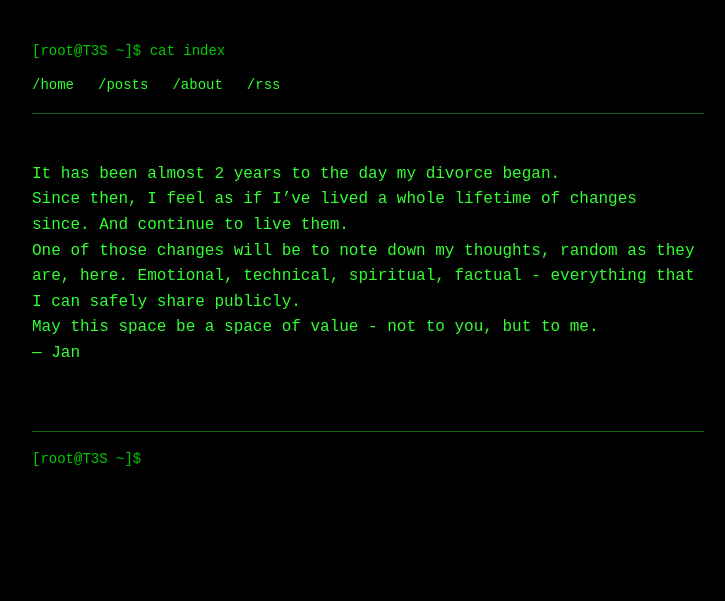
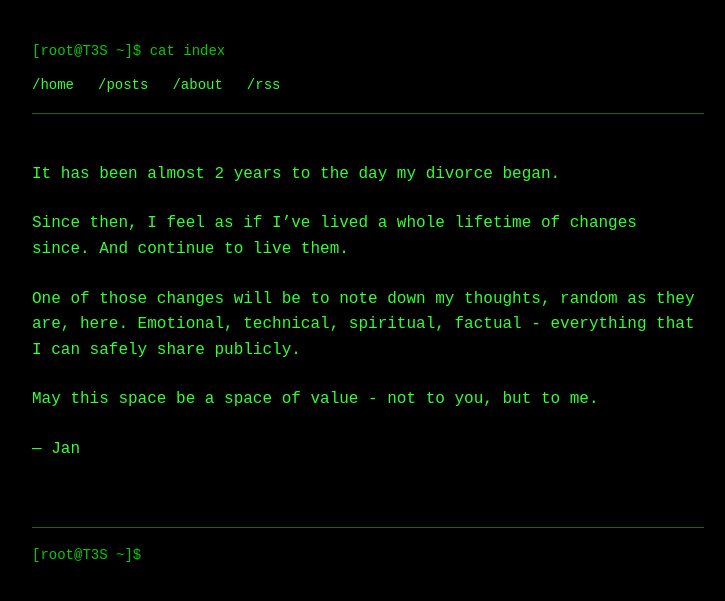
Before and after one commit to TangoThreeSix/TangoThreeSix.github.io, a Jekyll site: the page built from _posts/2026-07-15-a-new-beginning.md, in a window 1280 px wide. Shown: the top 601 px of the page, without its empty margins (272-997 px from the left). Built offline with Jekyll 4.4.1, drawn with Linux system fonts in a browser that asks for light colours.

Commit message:
Increase paragraph spacing for readability

```diff
--- a/assets/css/style.css
+++ b/assets/css/style.css
@@ -155,8 +155,14 @@ nav a:hover {
   color: #33ff33;
 }
 
+/* Paragraph spacing — clear visual breaks between thoughts */
 .post-content p {
-  margin-bottom: 16px;
+  margin-bottom: 24px;
+}
+
+/* Also catch direct <p> children of <main> in case content isn't wrapped */
+main p {
+  margin-bottom: 24px;
 }
 
 .post-content blockquote {
```
